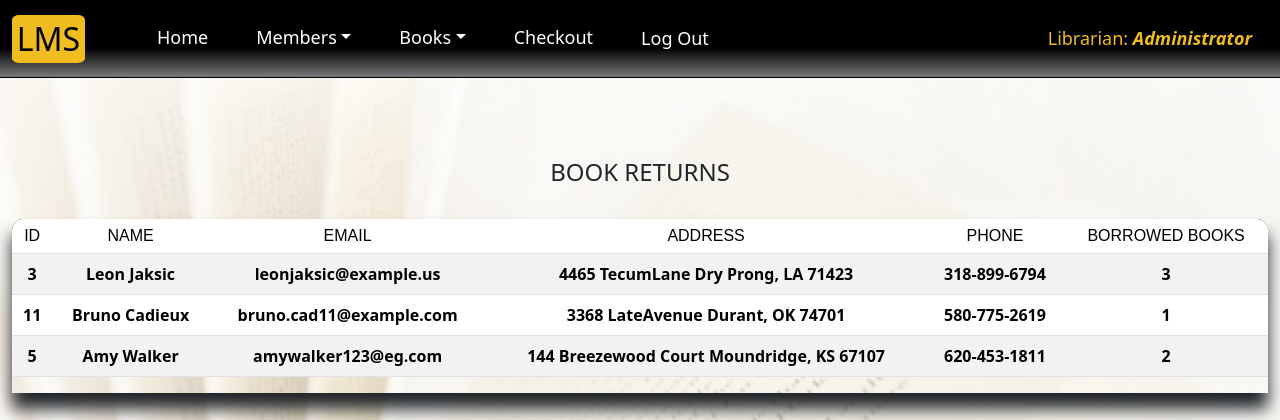
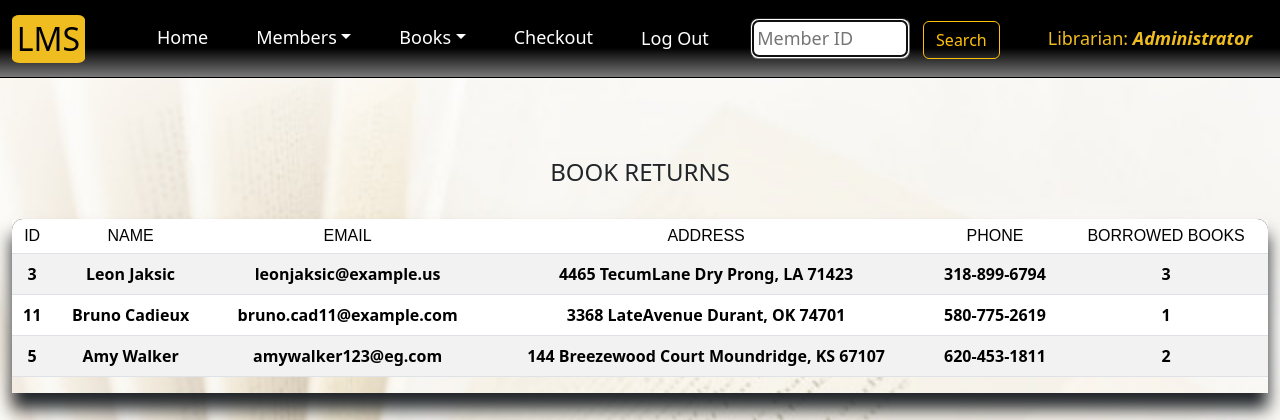
Before and after one commit to sttadic/flask-LMS, a Flask app: page / in a window 1280 px wide. Shown: the top 420 px of the page. Run offline with Flask 3, Linux system fonts and the light colour scheme; a user stored in the database is signed in; data comes from the database, SQL or seed files in the repository; some libraries are stand-ins or nearby versions.

Commit message:
Search feauture added to index page with corresponding backend

```diff
--- a/app.py
+++ b/app.py
@@ -173,11 +173,20 @@ def index():
     if request.method == 'GET':
         member_due = []
 
+        # User query
+        q = request.args.get('query')
+
         # Iterate over members dict
         for member in members:
             # Append member to the member_due list if one has any number of borrowed books
             if member['borrowed'] > 0:
                 member_due.append(member)
+
+        # Query exists
+        if q:
+            # Query database for a member whose id is equal to query and has any number of borrowed books
+            mem_search = db.execute('SELECT * FROM members WHERE member_id = ? AND borrowed > ?', q, 0)
+            return render_template('index.html', name=name, members=mem_search)
 
         # Render index.html
         return render_template('index.html', name=name, members=member_due)
--- a/static/offcanvas.css
+++ b/static/offcanvas.css
@@ -47,3 +47,10 @@
 .red {
     color: red;
 }
+
+.search-index {
+    background-color: white;
+    border-radius: 0.5rem;
+    padding: 0.3rem;
+    width: 10rem;
+}
--- a/templates/index.html
+++ b/templates/index.html
@@ -1,6 +1,13 @@
 {% extends "layout.html" %}
 
 {% block title %}Home{% endblock %}
+
+{% block search %}
+<form action="/">
+<input class="search-index me-2" type="search" name="query" autocomplete="off" placeholder="Member ID" aria-label="Search" autofocus>
+<button class="btn btn-outline-warning">Search</button>
+</form>
+{% endblock %}
 
 {% block main %}
 <div class="container">
@@ -17,6 +24,7 @@
 </div>
 <h4 style="margin-bottom:2rem;">BOOK RETURNS</h4>
 <div class="wrapper">
+
     <table class="table table-striped">
         <thead class="sticky-top table-top">
             <tr>
```
